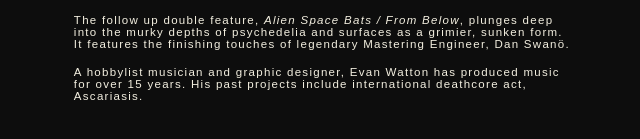
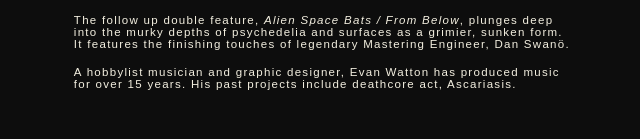
Before and after one commit to evnwttn/ecdotcom, a React (Vite) app in the folder web/: page / in a window 1280 px wide. Shown: the part 893-1032 px from the top of the page, without its empty margins (318-958 px from the left). Built offline with nearby package versions, Linux system fonts and the light colour scheme; a web font is replaced by a local one.

Commit message:
Update App.tsx

```diff
--- a/web/src/components/App.tsx
+++ b/web/src/components/App.tsx
@@ -40,7 +40,7 @@ export const App = () => {
             <Box sx={appSx.bio.bottomDiv}>
               A hobbylist musician and graphic designer, Evan Watton has
               produced music for over 15 years. His past projects include
-              international deathcore act, Ascariasis.
+              deathcore act, Ascariasis.
             </Box>
           </Box>
         </Box>
```
